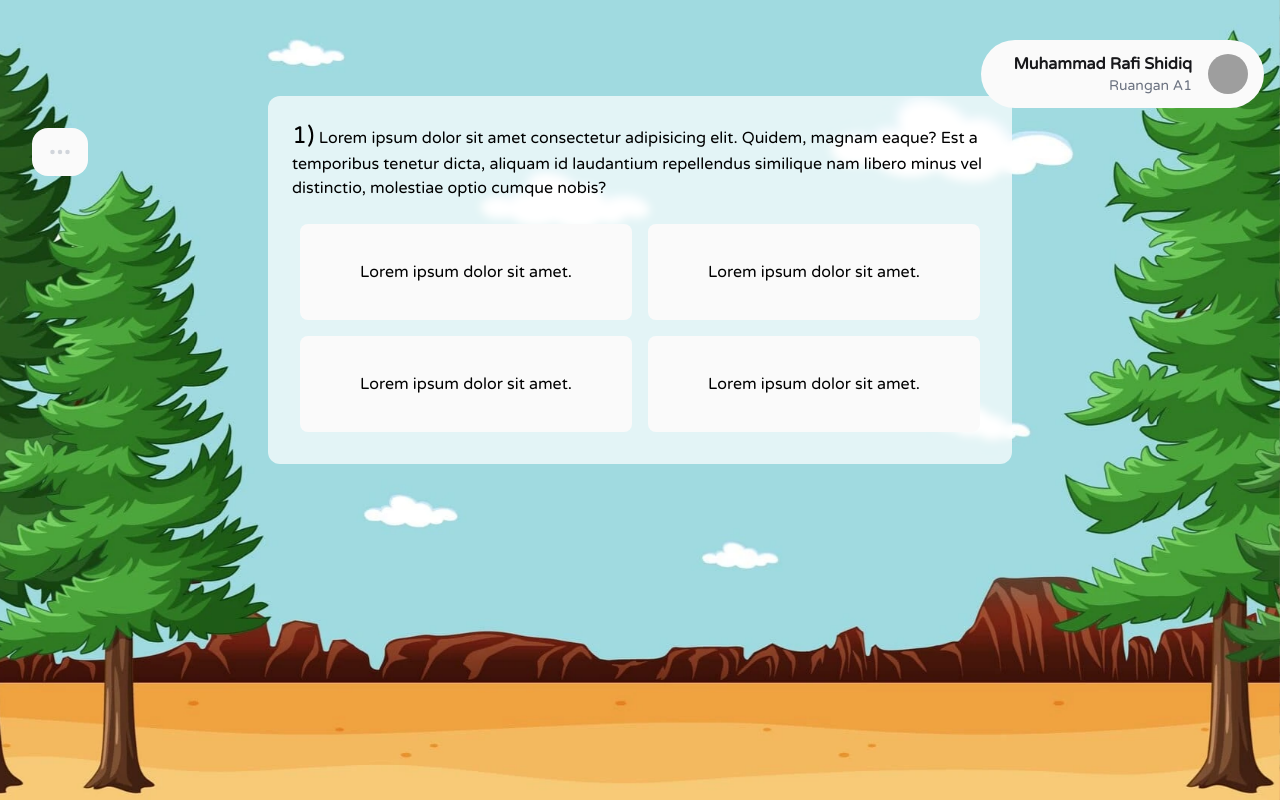
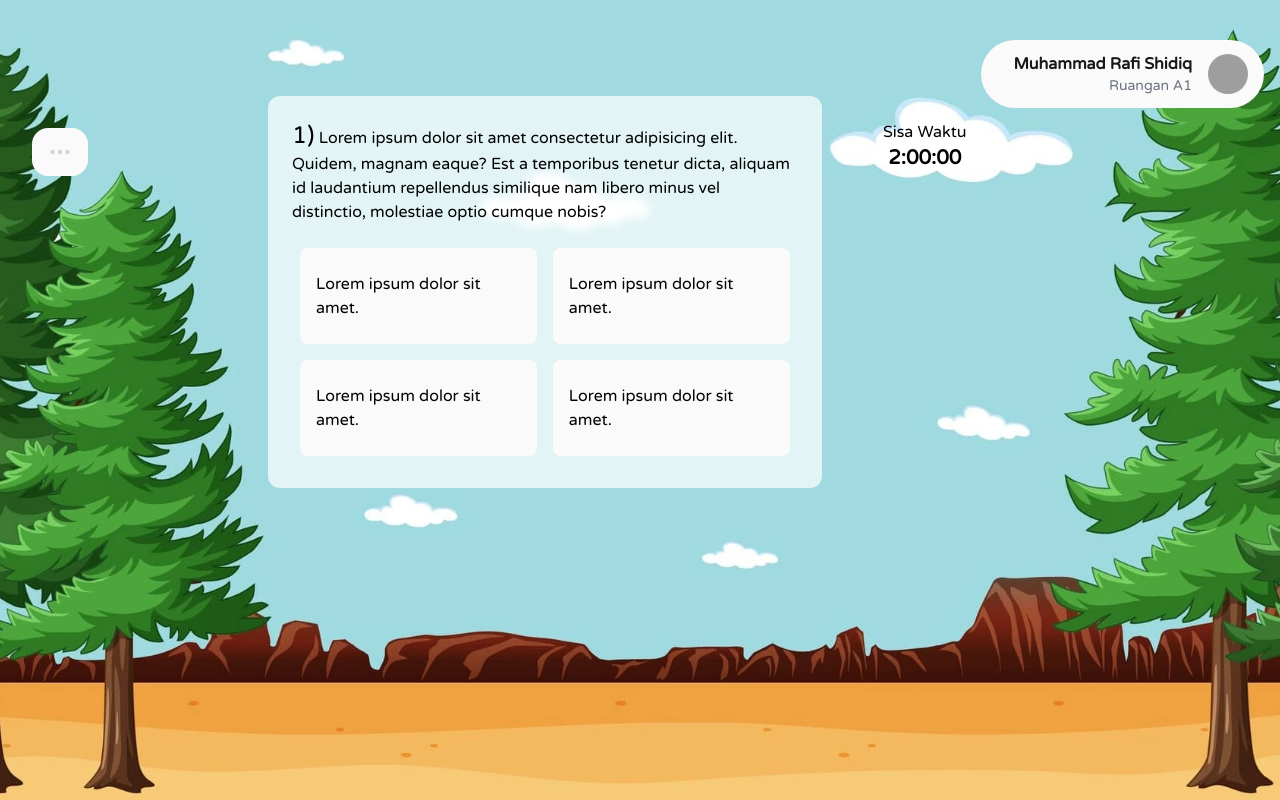
Before and after one commit to darkRihito/motionClient, a Next.js app in the folder motionclient/: page /home/challenge/1 in a window 1280 px wide. Built offline with nearby package versions, Linux system fonts and the light colour scheme; grey boxes are pictures that could not be loaded.

Commit message:
PROGRESS

```diff
--- /dev/null
+++ b/motionclient/src/app/home/challenge/[slug]/loading.jsx
@@ -0,0 +1,6 @@
+"use client"
+import Loader from "@/components/loader/loader";
+
+export default function Loading() {
+  return <Loader />;
+}
--- a/motionclient/src/app/home/challenge/[slug]/page.jsx
+++ b/motionclient/src/app/home/challenge/[slug]/page.jsx
@@ -1,6 +1,10 @@
 "use client";
-import React, { useEffect } from "react";
+import React, { useEffect, useState } from "react";
 
+// Components
+import { GlobalBackground } from "@/components/globalbackground/globalbackground";
+
+// Provider
 import { useBackground } from "@/provider/backgroundprovider/backgroundprovider";
 
 export default function page() {
@@ -10,8 +14,9 @@ export default function page() {
   }, []);
   return (
     <>
+      <GlobalBackground type="/assets/bkg/background02.webp" />
+
       <div className="max-w-screen-md mx-auto mt-24 mb-16 px-3 flex flex-col md:flex-row gap-4">
-
         <div className="flex-[4] order-2 md:order-2 bg-white/70 backdrop-blur-sm p-6 rounded-xl">
           <h3 className="text-base">
             <span className="text-2xl">1)</span> Lorem ipsum dolor sit amet
@@ -43,12 +48,12 @@ export default function page() {
           </div>
         </div>
 
-        {/* <div className="flex-[1] order-1 md:order-2 rounded-xl h-full p-4 lg:p-6">
+        <div className="flex-[1] order-1 md:order-2 rounded-xl h-full p-4 lg:p-6">
           <div className="text-center">
             <div className="">Sisa Waktu</div>
             <div className="text-xl font-semibold">2:00:00</div>
           </div>
-        </div> */}
+        </div>
       </div>
     </>
   );
--- a/motionclient/src/app/home/leaderboard/page.jsx
+++ b/motionclient/src/app/home/leaderboard/page.jsx
@@ -3,14 +3,13 @@ import React, {useEffect} from "react";
 import Image from "next/image";
 
 import ContainerBlur from "@/styles/containerblur/containerblur.module.scss";
-import { useBackground } from "@/provider/backgroundprovider/backgroundprovider";
+import { GlobalBackground } from "@/components/globalbackground/globalbackground";
+
 export default function page() {
-  const { setType } = useBackground();
-  useEffect(() => {
-    setType("bg-bkg0");
-  }, []);
   return (
     <>
+      <GlobalBackground type="/assets/bkg/background01.webp" />
+
       <div className="max-w-screen-md mx-auto mt-24 mb-16">
         <div className="w-full mt-12 text-center mb-14 animate-slideIn opacity-0" style={{ "--delay": 0.25 + "s" }}>
           <p className="text-xl font-semibold mb-1">Selamat Datang!</p>
--- a/motionclient/src/app/register/page.jsx
+++ b/motionclient/src/app/register/page.jsx
@@ -11,7 +11,6 @@ import { FaEye, FaEyeSlash } from "react-icons/fa";
 import { GlobalContainer } from "@/components/globalcontainer/globalcontainer";
 import { ButtonStyle, ButtonStyleColor } from "@/components/mybutton/mybutton";
 import { InputStyle } from "@/components/myinput/myinput";
-import { GlobalBackground } from "@/components/globalbackground/globalbackground";
 
 // Styles
 import background from "@/styles/background/background.module.scss";
--- a/motionclient/src/components/globalbackground/globalbackground.jsx
+++ b/motionclient/src/components/globalbackground/globalbackground.jsx
@@ -1,14 +1,26 @@
-import React from "react";
+"use client"
+import React, {useState} from "react";
+import Image from "next/image";
 
 // Style Modules
 import background from "@/styles/background/background.module.scss";
 
+import Loader from "@/components/loader/loader";
+
 export const GlobalBackground = ({ type }) => {
+  const [loading, setLoading] = useState(true);
   return (
     <>
-      <div
-        className={`-z-10 fixed top-0 w-screen h-screen ${type} ${background.imageBackground}`}
-      ></div>
+      <div className={`-z-10 fixed top-0 start-0 w-screen h-screen ${background.imageBackground}`}>
+        <Image
+          src={type}
+          fill
+          priority
+          className="object-cover object-center bg-no-repeat dark:bg-black"
+          onLoad={() => setLoading(false)}
+        />
+      </div>
+      {loading ? (<Loader />) : null }
     </>
   );
 };
```
